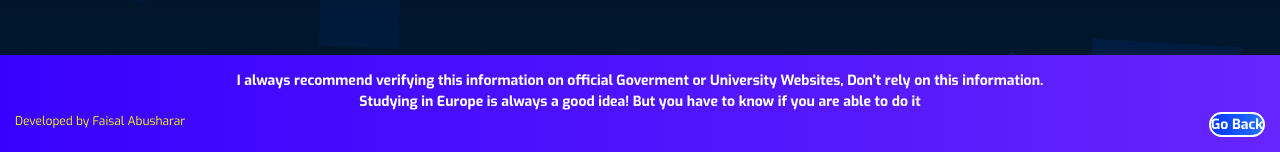
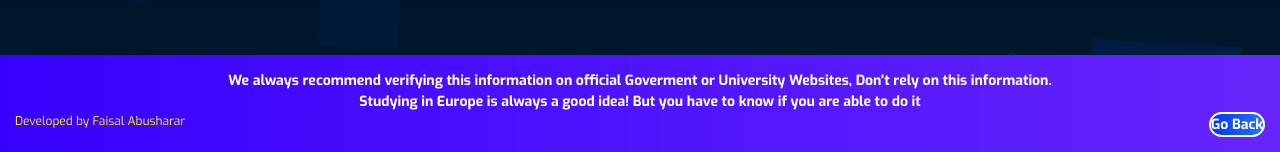
Before and after one commit to FaisalAbusharar/europe-university-info, a Next.js app: page /admission/finland in a window 1280 px wide. Shown: the part 648-800 px from the top of the page. Built offline with nearby package versions, Linux system fonts and the light colour scheme.

Commit message:
Changed I to We

```diff
--- a/src/app/admission/finland/page.tsx
+++ b/src/app/admission/finland/page.tsx
@@ -20,7 +20,7 @@ const Finland = () => {
         internationalAdmissionInformation: internationalAdmissionInformationText,
         universityInformation: europeanStudentsUniversities,
         internationalUniversityInformation: internationalUniversityInformationText,
-        footerInformation: "I always recommend verifying this information on official Goverment or University Websites, Don't rely on this information.",
+        footerInformation: "We always recommend verifying this information on official Goverment or University Websites, Don't rely on this information.",
         titleColor1: "#003580",
         titleColor2: "#ffffff",
         backgroundColor: backgroundColorStyle,
--- a/src/app/countries/finland/page.tsx
+++ b/src/app/countries/finland/page.tsx
@@ -138,7 +138,7 @@ const Finland = () => {
         visaRequirementsRequirements: visaGeneralRequirements,
         visaRequirementsFinancials: <div id="financial-requirements">{visaFinancialRequirements}</div>,
         visaRequirementsInsurance: visaInsuranceRequirements,
-        footerInformation: "I always recommend verifying this information on official Goverment or University Websites, Don't rely on this information.",
+        footerInformation: "We always recommend verifying this information on official Goverment or University Websites, Don't rely on this information.",
         whyChooseCountry: [{title: <>WHY <p id="gradientSub">FINLAND?</p></>, description: whyChooseFinland}],
         advantages: finlandAdvantages,
         disadvantages: finlandDisadvantages,
```
